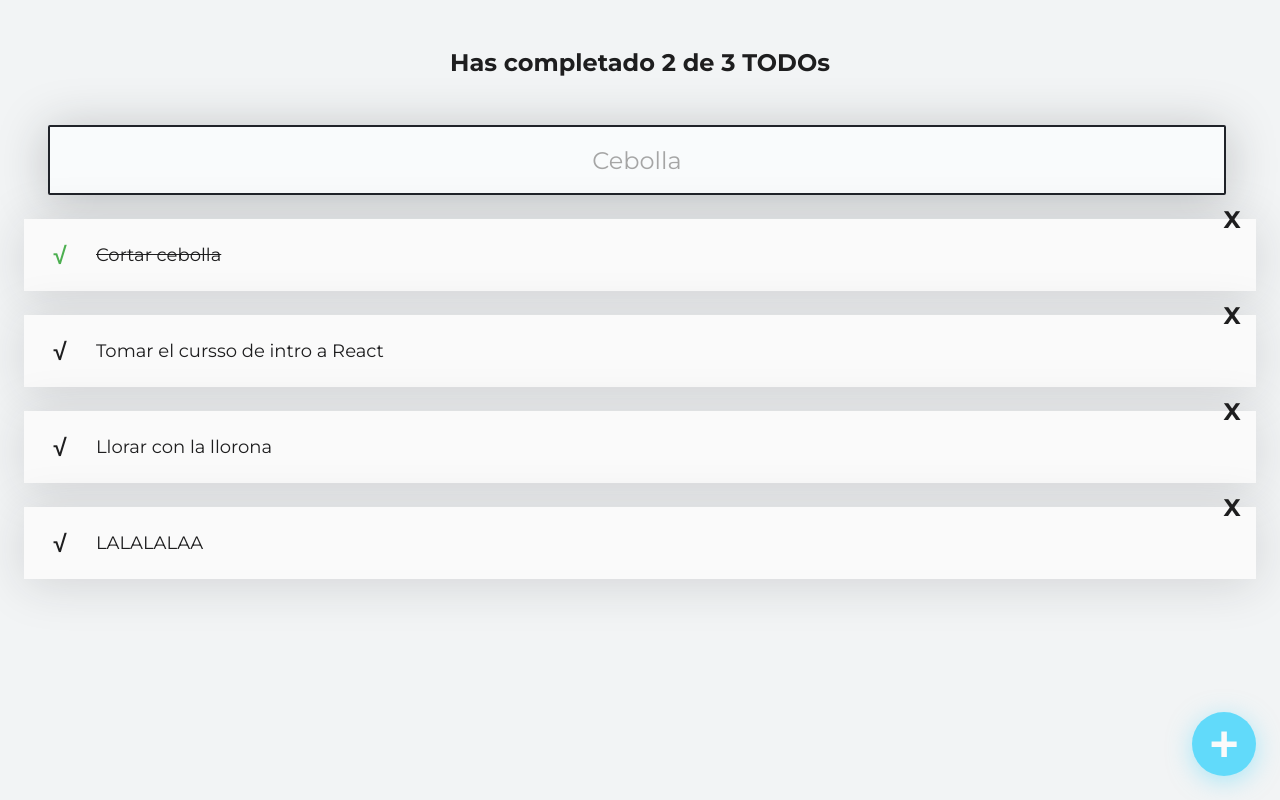
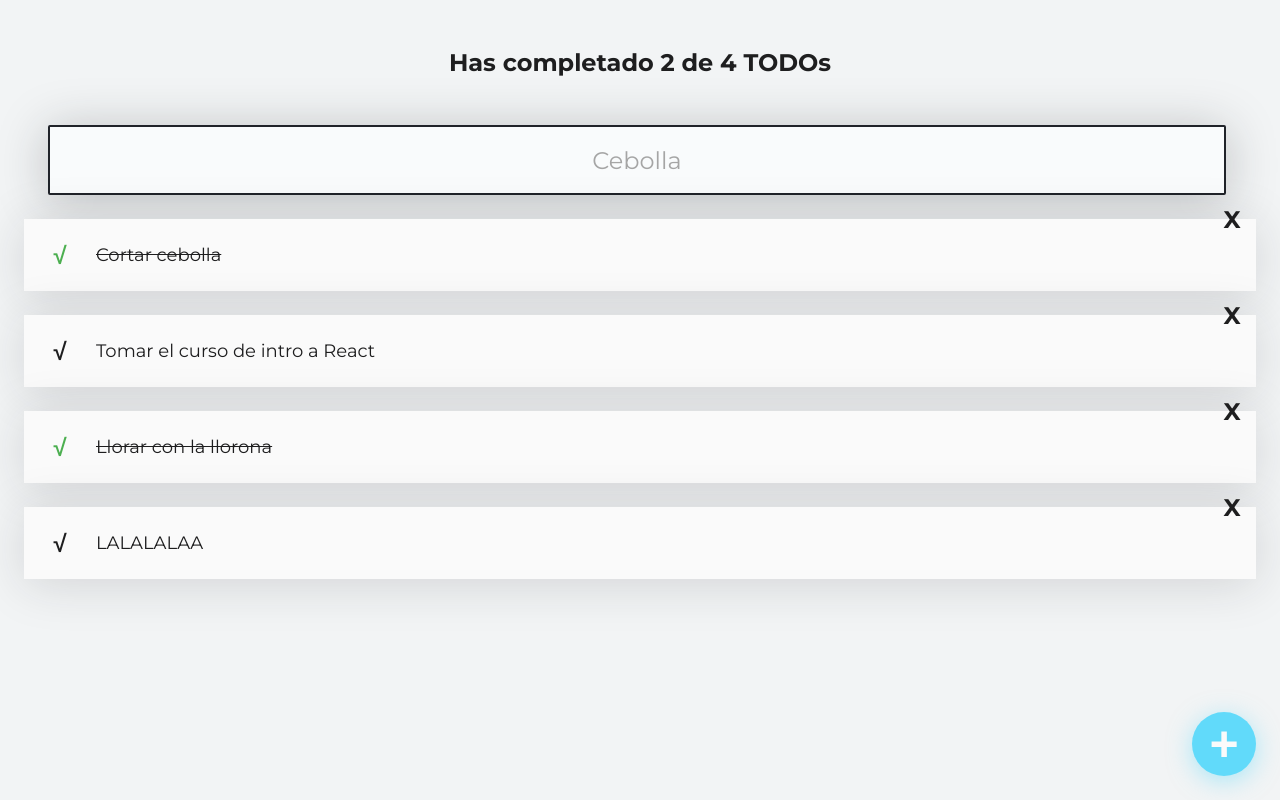
Before and after one commit to ernestozann/intro-react, a React (Create React App) app: page / in a window 1280 px wide. Built offline with nearby package versions, Linux system fonts and the light colour scheme.

Commit message:
contando y buscando TODOs

```diff
--- a/src/App.js
+++ b/src/App.js
@@ -6,21 +6,45 @@
 import { CreateTodoButton } from './CreateTodoButton';
 // import './App.css';
 
-const todos = [
+const defaultTodos = [
   { text: 'Cortar cebolla', completed: true },
-  { text: 'Tomar el cursso de intro a React', completed: false },
-  { text: 'Llorar con la llorona', completed: false },
+  { text: 'Tomar el curso de intro a React', completed: false },
+  { text: 'Llorar con la llorona', completed: true },
   { text: 'LALALALAA', completed: false },
 ];
 
 function App() {
+  const [todos, setTodos]= React.useState(defaultTodos);
+  const [searchValue, setSearchValue] = React.useState('');
+
+  const completedTodos = todos.filter(todo => !!todo.completed).length;
+  const totalTodos = todos.length;
+
+  let searchedTodos = [];
+
+  if (!searchValue.length >= 1) {
+    searchedTodos = todos;
+  } else {
+    searchedTodos = todos.filter(todo => {
+      const todoText = todo.text.toLowerCase();
+      const searchText = searchValue.toLowerCase();
+      return todoText.includes(searchText);
+    });
+  }
+
   return (
     <React.Fragment>
-      <TodoCounter />
-      <TodoSearch />
+      <TodoCounter
+        total={totalTodos}
+        completed={completedTodos}
+      />
+      <TodoSearch
+        searchValue={ searchValue }
+        setSearchValue={  setSearchValue  }
+      />
 
       <TodoList>
-        {todos.map(todo => (
+        {searchedTodos.map(todo => (
           <TodoItem
             key={todo.text}
             text={todo.text}
--- a/src/TodoCounter.js
+++ b/src/TodoCounter.js
@@ -2,10 +2,10 @@
 import './TodoCounter.css';
 
 
-function TodoCounter() {
+function TodoCounter({	total, completed }) {
 	return (
 		<h2 className='TodoCounter'>
-			Has completado 2 de 3 TODOs
+			Has completado {completed} de {total} TODOs
 		</h2>
 	);
 }
--- a/src/TodoSearch.js
+++ b/src/TodoSearch.js
@@ -1,23 +1,20 @@
 import React from 'react';
 import './TodoSearch.css';
 
-function TodoSearch() {
-  const [searchValue, setSearchValue] = React.useState('');
-
+function TodoSearch({ searchValue, setSearchValue }) {
   const onSearchValueChange = (event) => {
     console.log(event.target.value);
     setSearchValue(event.target.value);
   };
 
-  return [
+  return (
     <input
       className="TodoSearch"
       placeholder="Cebolla"
       value={searchValue}
       onChange={onSearchValueChange}
-    />,
-    <p>{searchValue}</p>
-  ];
+    />
+  );
 }
 
 export { TodoSearch };
```
